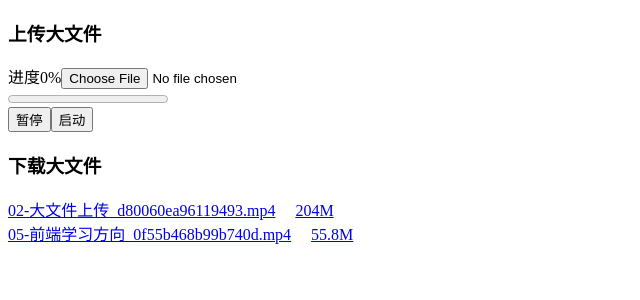
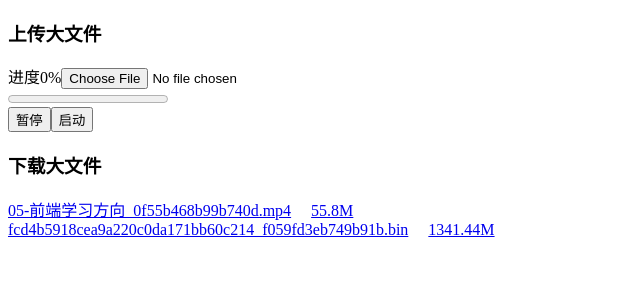
Before and after one commit to warmeaf/wf-upload, a Vue app in the folder examples/: page / in a window 1280 px wide. Shown: the top 300 px of the page, without its empty margins (0-640 px from the left). Built offline with nearby package versions, Linux system fonts and the light colour scheme.

Commit message:
chore: 更改示例

```diff
--- a/examples/src/App.vue
+++ b/examples/src/App.vue
@@ -8,14 +8,14 @@ const file = ref<null | File>(null)
 const progress = ref<number>(0)
 const downloadList = ref([
   {
-    href: 'http://127.0.0.1:3000/file/02-%E5%A4%A7%E6%96%87%E4%BB%B6%E4%B8%8A%E4%BC%A0_d80060ea96119493.mp4',
-    fileName: '02-大文件上传_d80060ea96119493.mp4',
-    fileSize: '204',
-  },
-  {
     href: 'http://127.0.0.1:3000/file/05-%E5%89%8D%E7%AB%AF%E5%AD%A6%E4%B9%A0%E6%96%B9%E5%90%91_0f55b468b99b740d.mp4',
     fileName: '05-前端学习方向_0f55b468b99b740d.mp4',
     fileSize: '55.8',
+  },
+  {
+    href: 'http://127.0.0.1:3000/file/fcd4b5918cea9a220c0da171bb60c214_f059fd3eb749b91b.bin',
+    fileName: 'fcd4b5918cea9a220c0da171bb60c214_f059fd3eb749b91b.bin',
+    fileSize: '1341.44',
   },
 ])
 
```
